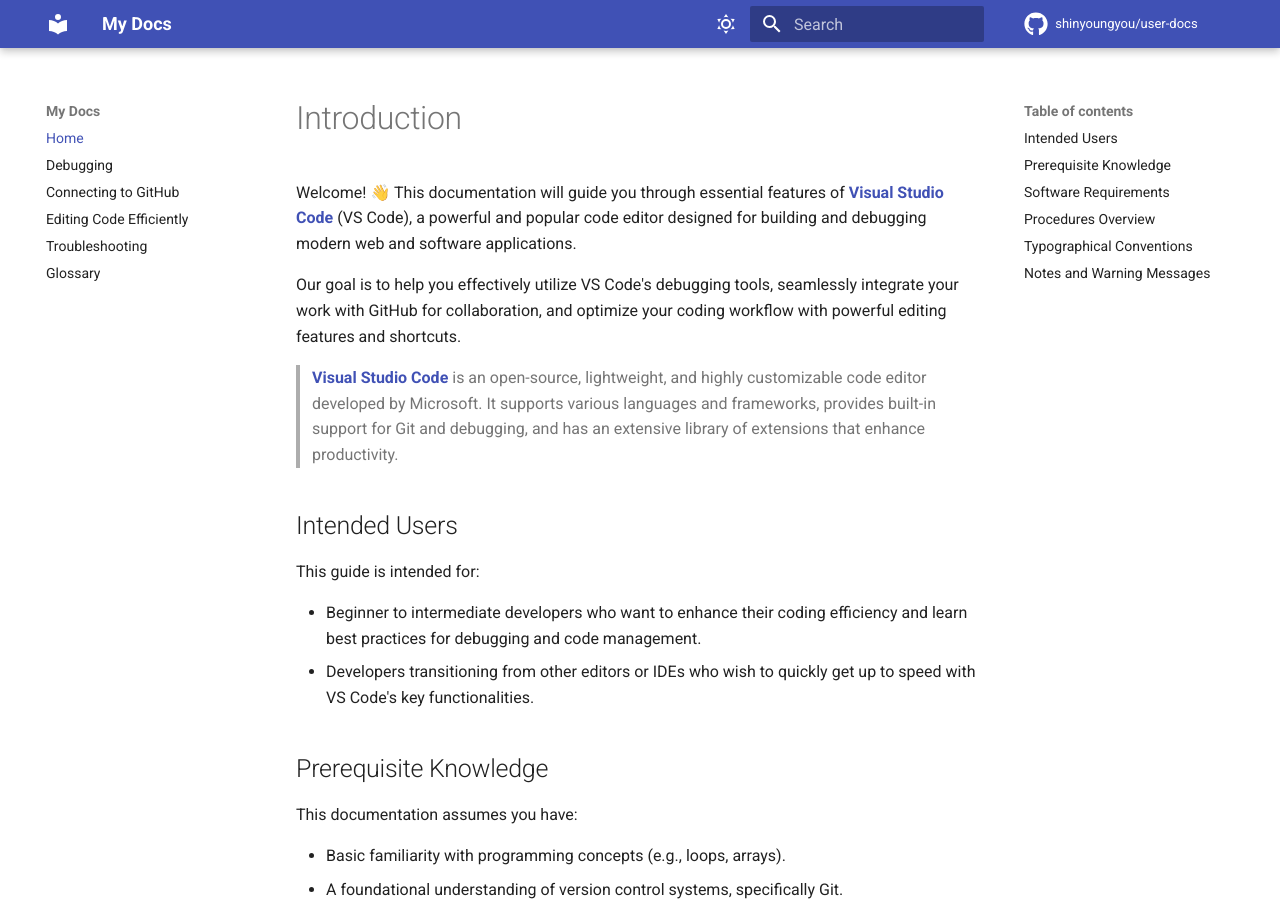
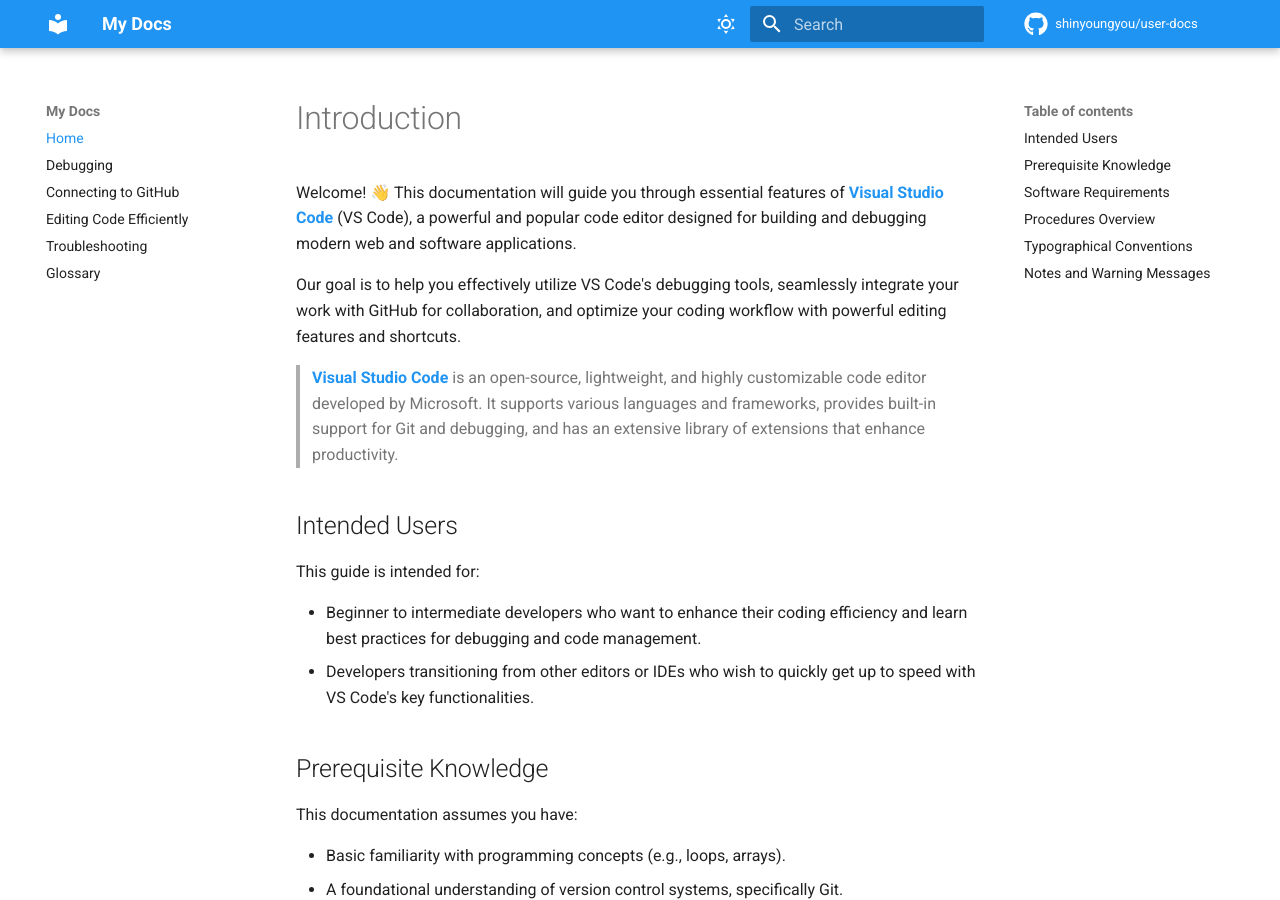
Before and after one commit to shinyoungyou/user-docs, an MkDocs documentation site: the page built from docs/index.md, in a window 1280 px wide and 900 px high. Built offline with MkDocs 1.6.1 and Material for MkDocs 9.7.7, drawn with Linux system fonts in a browser that asks for light colours; comment, search, counter and statistics services are not loaded.

Commit message:
Change colour

```diff
--- a/mkdocs.yml
+++ b/mkdocs.yml
@@ -19,11 +19,13 @@
       toggle:
         icon: material/weather-sunny
         name: Switch to dark mode
+      primary: blue
 
     - scheme: slate
       toggle:
         icon: material/weather-night
         name: Switch to light mode
+      primary: blue
 
 markdown_extensions:
   - admonition
```
